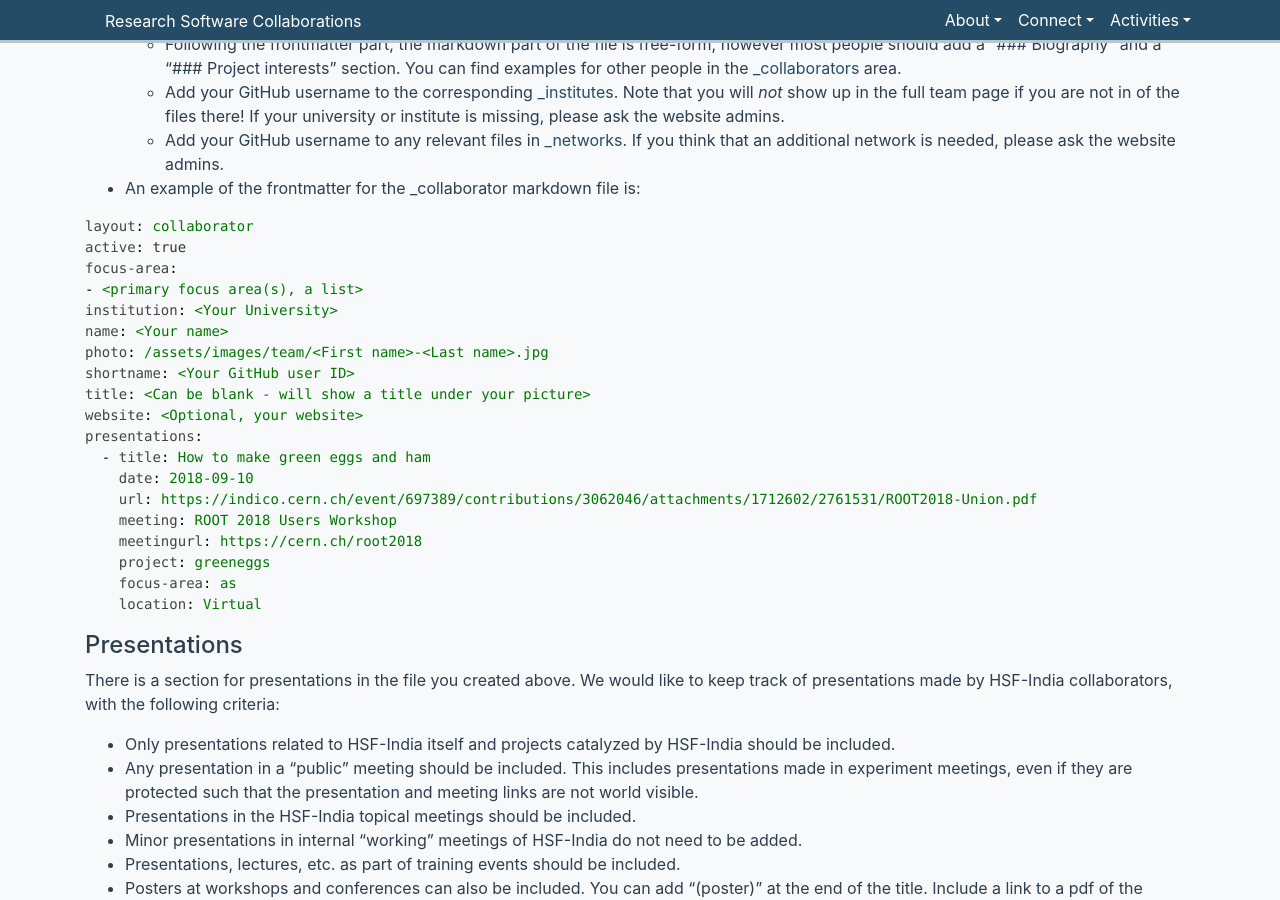
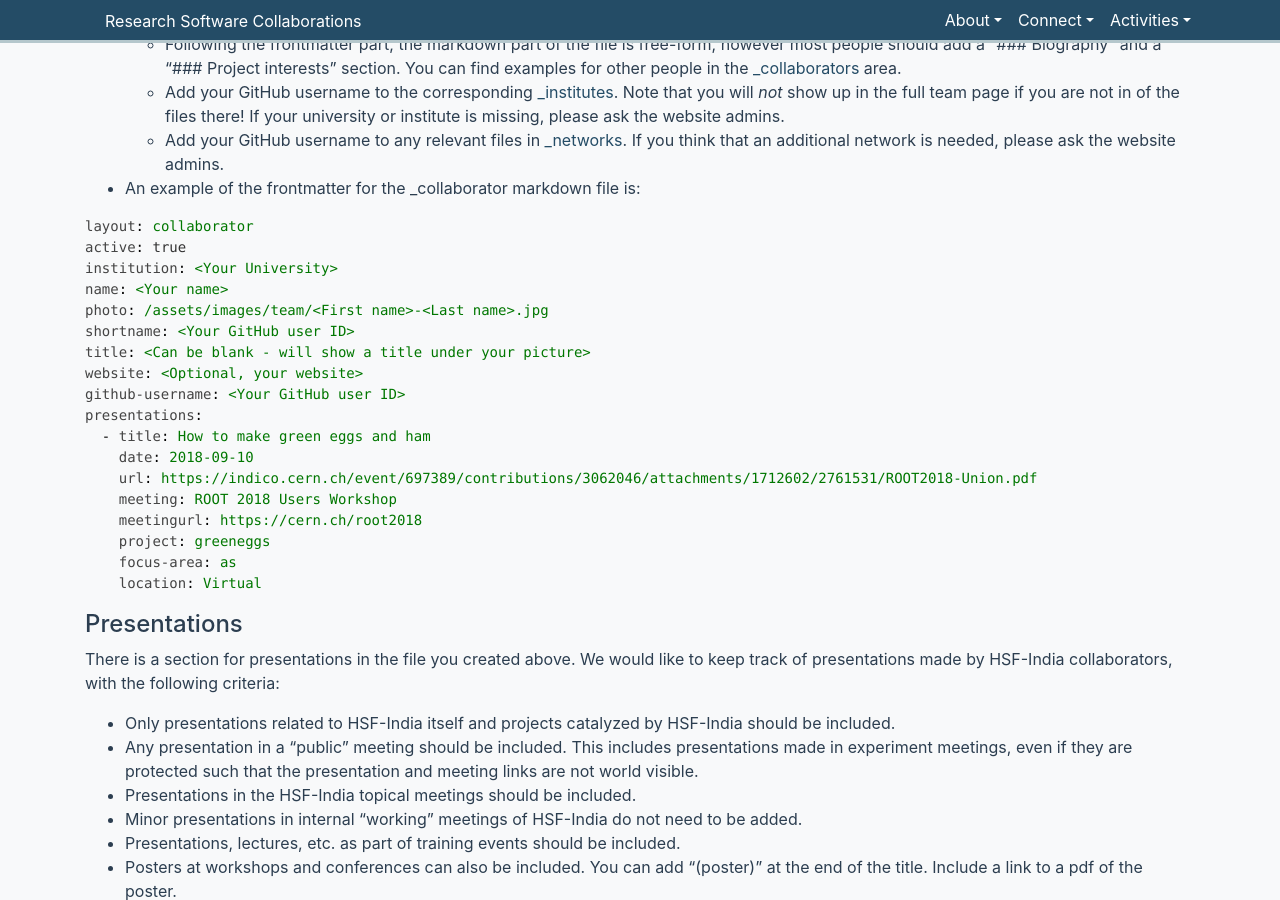
Before and after one commit to research-software-collaborations/research-software-collaborations.github.io, a Jekyll site: the page built from pages/docs/newcollaborator.md, in a window 1280 px wide and 900 px high, scrolled down 340 px. Built offline with Jekyll 4.4.1, drawn with Linux system fonts in a browser that asks for light colours; cached includes are drawn as plain includes; part of the change alters nothing that is shown.

Commit message:
further cleanup of example for HSF-India

````diff
--- a/pages/docs/newcollaborator.md
+++ b/pages/docs/newcollaborator.md
@@ -29,14 +29,13 @@ please [contribute an improvement][]!
 ```yml
 layout: collaborator
 active: true
-focus-area:
-- <primary focus area(s), a list>
 institution: <Your University>
 name: <Your name>
 photo: /assets/images/team/<First name>-<Last name>.jpg
 shortname: <Your GitHub user ID>
 title: <Can be blank - will show a title under your picture>
 website: <Optional, your website>
+github-username: <Your GitHub user ID>
 presentations:
   - title: How to make green eggs and ham
     date: 2018-09-10
````
